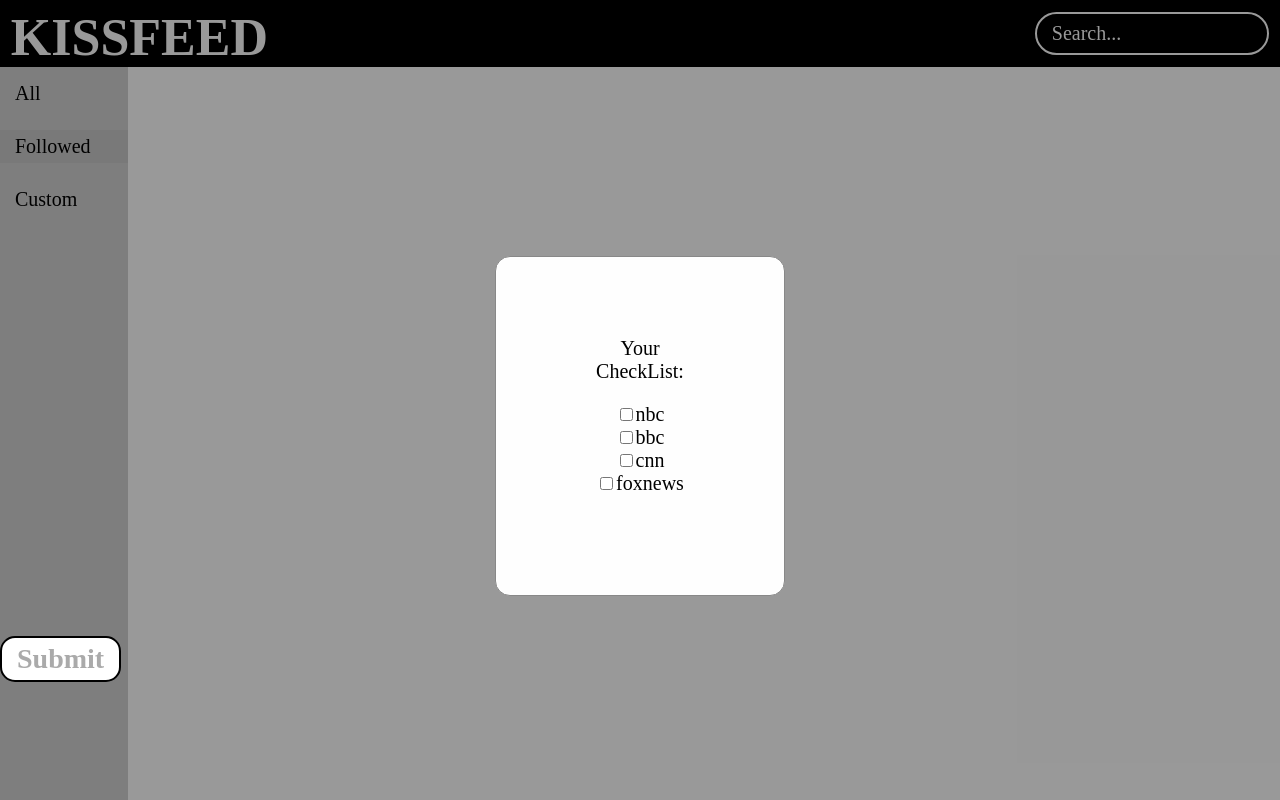
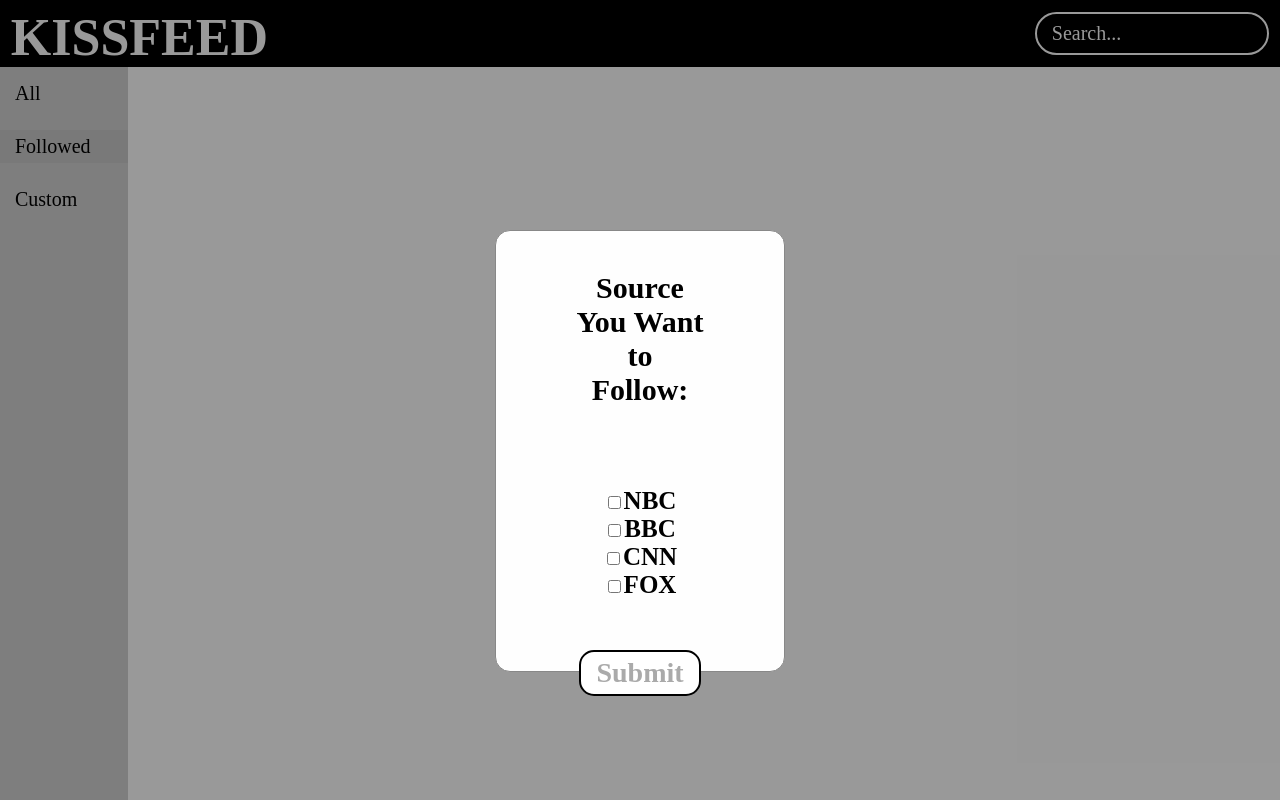
Before and after one commit to ElenBhattarai/kissfeed, a React (Create React App) app in the folder my-app/: page / in a window 1280 px wide. Shown: the top 800 px of the page. Built offline with nearby package versions, Linux system fonts and the light colour scheme; a web font is replaced by a local one.

Commit message:
css and html work to get the modals looking oaky

```diff
--- a/my-app/src/App.css
+++ b/my-app/src/App.css
@@ -217,15 +217,16 @@
 
 /* Modal Content/Box */
 .modal-content {
+  font-weight: bolder;
   flex: nowrap;
-  font-size: 20px;
+  font-size: 30px;
   border-radius: 15px;
   background-color: #fefefe;
-  margin-top: 20%;
+  margin-top: 18%;
+  padding-top: 40px;
   margin-left: auto; /* 15% from the top and centered */
   margin-right: auto;
-  padding-top: 80px;
-  padding-bottom: 100px;
+  height: 400px;
   padding-right: 80px;
   padding-left: 80px;
   border: 1px solid #888;
@@ -234,7 +235,8 @@
 }
 
 .list-container{
-  margin-top: 20px;
+  font-size: 25px;
+  margin-top: 80px;
   text-align: center;
   align-content: center;
 }
@@ -242,14 +244,55 @@
 /* The Close Button */
 .close {
   /*margin-left: 50%;
-  margin-right: 50%;*/
-  margin-top: 40px; /* Half this element's height */
+  margin-right: 50%;*/ /* Half this element's height */
   color: #aaa;
   border-radius: 15px;
   border-color: #000000;
   border-style: solid;
   font-size: 28px;
   font-weight: bold;
+
+  position:relative;
+  bottom: 0;
+}
+
+
+.text-area{
+  margin-top:60px;
+  height: 40%;
+  border-radius: 15px;
+}
+
+
+.article-content{
+  margin-top: 5%;
+  width: 74%;
+  height: 80%;
+  Overflow-y:scroll;
+}
+
+.image-container{
+  max-width: 100%;
+  max-height: 10%;
+  margin-bottom: 20px;
+}
+
+.article-container{
+  margin-top: 20px;
+  height: 100%;
+}
+
+.article-image{
+  max-height: 10%;
+  max-width: 10%;
+}
+
+.article-text{
+  margin-top: 7.5%;
+  height: 50%;
+  padding: 50px 0px 50px 0px;
+  text-align: left;
+  /*add horizontal bar option in html*/
 }
 
 .close:hover,
@@ -258,7 +301,6 @@
   text-decoration: none;
   cursor: pointer;
 }
-
 
 
 
@@ -284,3 +326,7 @@
 .search:hover{
   cursor:text;
 }
+
+.submit-container {
+  margin-top: 32%;
+}
--- a/my-app/src/Components/Modal.js
+++ b/my-app/src/Components/Modal.js
@@ -1,10 +1,10 @@
 import React, { useState} from 'react'
-
+import image from './e1a.png'
 
 
 function Modal(props) {
     const [checked, setChecked] = useState([]);
-    const checkList = ["nbc", "bbc", "cnn", "foxnews"];
+    const checkList = ["NBC", "BBC", "CNN", "FOX"];
     const handleCheck = (event) => {
         var updatedList = [...checked];
         if (event.target.checked) {
@@ -33,9 +33,9 @@
 
     return (
     <div>
-        {props.type === 'checklist' ? <div className="app" class= 'modal' id='mymModal'>
+        {props.type === 'checklist' ? <div className="app" class= 'modal' id='checklist'>
           <div className="checkList modal-content">
-            <div className="title">Your CheckList:</div>
+            <div className="title">Source You Want to Follow:</div>
             <div className="list-container">
               {checkList.map((item, index) => (
                 <div key={index}>
@@ -44,36 +44,47 @@
                 </div>
               ))}
             </div>
+            <div class = 'submit-container'>
+              <button class = 'submit close' onClick = {print} >Submit </button><br/>
+            </div>
           </div>
-          <button class = 'submit close' onClick = {print} >Submit </button><br/>
          </div>: props.type === 'custom' ?
-         <div className="app" class= 'modal' id='mymModal'>
+         <div className="app" class= 'modal' id='custom'>
           <div className="checkList modal-content">
             <div className="title">Custom:</div>
-            <div className="list-container">
-              {checkList.map((item, index) => (
-                <div key={index}>
-                  <input value={item} type="checkbox" onChange={props.clearCustom}/>
-                  <span className={isChecked(item)}>{item}</span>
-                </div>
-              ))}
+            <textarea className="text-area">
+
+            </textarea>
+            <div class = 'submit-container'>
+            <button class = 'submit close' onClick={props.clearCustom}  >Submit </button>
             </div>
           </div>
-          <button class = 'submit close'  >Submit </button><br/>
+          <br/>
          </div>: props.type === 'Article' ?
-         <div className="app" class= 'modal' id='mymModal'>
-          <div className="checkList modal-content">
+         <div className="app" class= 'modal' id = 'article'>
+          <div className="article-content modal-content">
             <div className="title">Article</div>
-            <div className="list-container">
-              {checkList.map((item, index) => (
-                <div key={index}>
-                  <input value={item} type="checkbox" onChange={handleCheck} />
-                  <span className={isChecked(item)}>{item}</span>
-                </div>
-              ))}
+            <div className="list-container article-container">
+              <div class='image-container'>
+                <img class= 'article-image' src={image}></img>
+              </div>
+              <div class = 'article-text'>
+              It was the final question raised by a group of 11 NFL team owners as they mingled inside the sixth-floor conference room at the league's Park Avenue headquarters in New York City, minutes before they were to meet with a group of 12 players, one former player and three union leaders on the morning of Tuesday, Oct. 17. The day already had been stressful, and the meeting hadn't even started. League executives had spent that morning as they had the previous four weeks: grappling with a series of events the league and owners could not control, unleashed by President Donald Trump's harsh criticism of the decision by a handful of players to kneel during the national anthem.
+
+Morale was bad inside the league office, and the pressure was not letting up. There was the looming notion that sponsors would leave the NFL -- not just because of the protests but because of an array of challenges confronting the league, including the continuing decline in TV ratings. Nearly all of the league's longtime sponsors, from Papa John's to USAA, were rattled, and fissures within the league offices and teams, to say nothing of the players, were starting to expand.
+
+Among many league and team executives, the games had become, improbably, an afterthought. These two days of New York meetings held the potential to provide a measure of hope -- a way for owners to formulate a plan with players that would satisfy disenchanted fans and advertisers. It was no secret that commissioner Roger Goodell and the owners wanted the players to stop kneeling during the anthem immediately. A week earlier, Goodell said that he hoped owners and players could "move past" the anthem issue at the meetings. If and how that could be accomplished was unclear. After Goodell's statement, Jerry Jones, the Dallas Cowboys' owner, threatened to bench any player who knelt, the only owner to issue such an ultimatum, one that won praise in Texas and across much of America's heartland. Spurred on by Jones' stance, some hard-line owners looked at the meetings as the opportunity to vote on a mandate that would force all players to stand for the anthem.
+
+For weeks, Goodell had tried to get in front of the issue. One owner had complained that NBA commissioner Adam Silver got away with ordering players to stand because, unlike Goodell, he has a good relationship with the union. Another owner had remarked to a colleague that Trump would like nothing more than for players to strike over the protests, maybe forcing a suspension of the season.
+
+As owners filed into the large conference room featuring a massive, football-shaped table, everyone feared the discussion could get ugly. NFL executive Troy Vincent, who cared deeply about the players' concerns but had little patience for the protests, called San Francisco 49ers GM John Lynch the Saturday before the meeting. He told him that if safety Eric Reid, one of the most ardent protesters, knelt the next day, he shouldn't "bother to show up" at the players-owners meeting because nobody would take him seriously, according to people briefed on the call. Reid knelt anyway. And he intended to show up.
+
+Just before Reid and the other players and union leadership arrived, talk among the owners turned to a final issue, small but symbolic: the seating arrangement. In collective bargaining negotiations, the owners sat opposite players and union representatives. But Goodell told the owners their job that morning was to listen; the session was not a negotiation or anything that could be resolved by a quid pro quo. The owners decided the meeting would have to start with the tiniest of gestures:
+              </div>
             </div>
+
           </div>
-          <button class = 'submit close' onClick = {print} >Submit </button><br/>
+          <br/>
          </div> : null
             }
 
```
